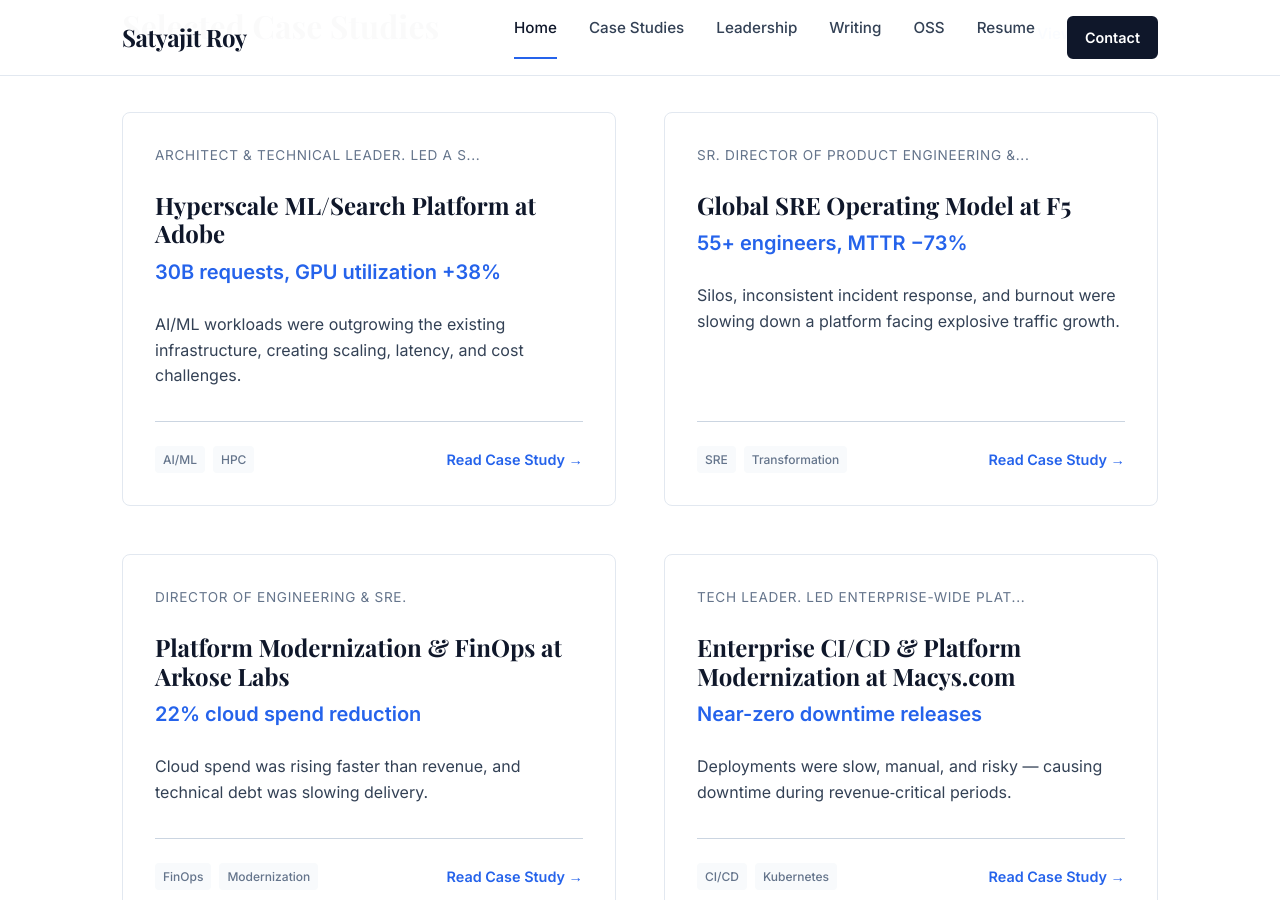
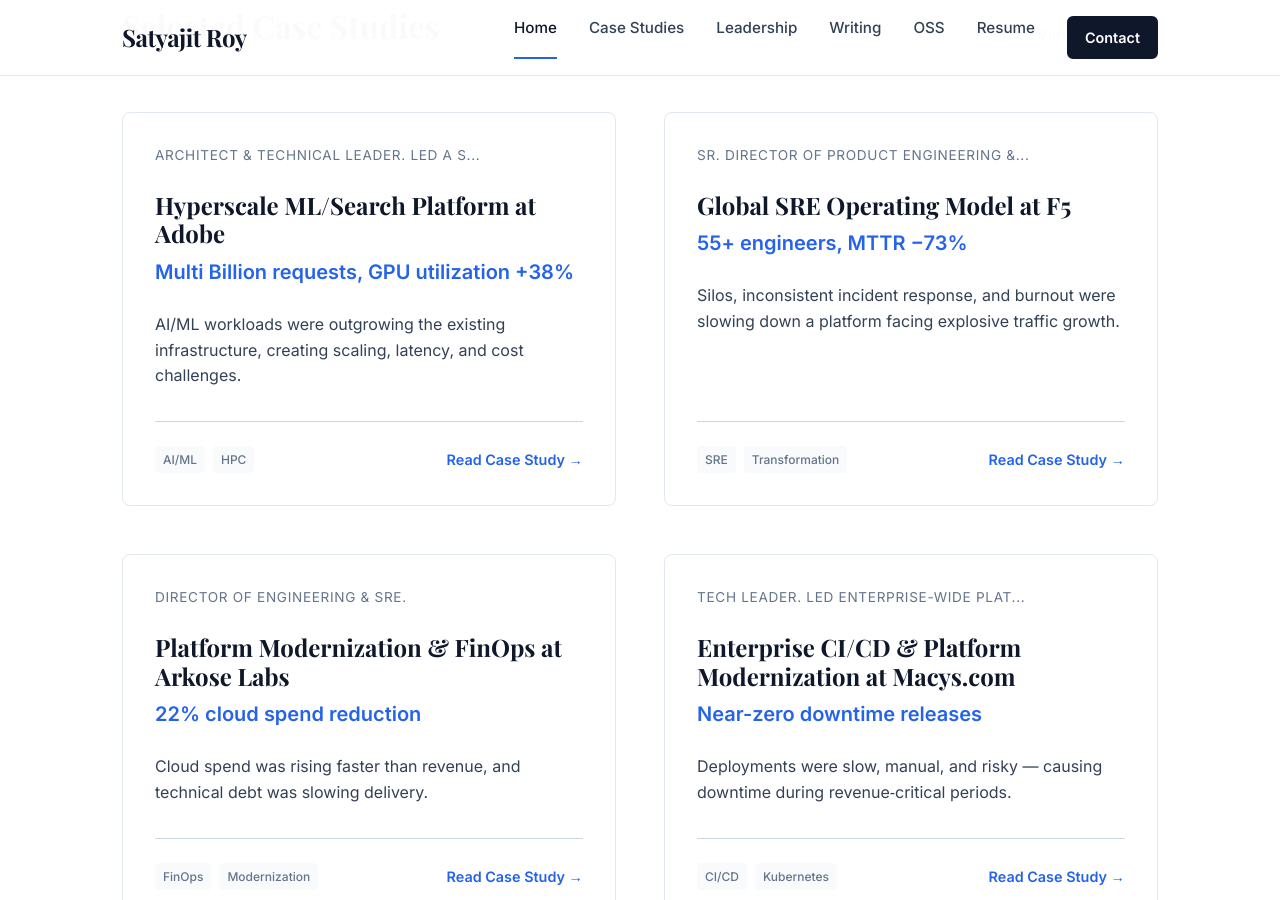
Before and after one commit to kodelint/kodelint.github.io, a Jekyll site: the page built from portfolio/index.md, in a window 1280 px wide and 900 px high, scrolled down 964 px. Built offline with Jekyll 4.4.1, drawn with Linux system fonts in a browser that asks for light colours; some web fonts are replaced.

Commit message:
chore(portfolio): update portfolio data

```diff
--- a/_data/portfolio.yml
+++ b/_data/portfolio.yml
@@ -22,7 +22,7 @@
 case_studies:
   - id: adobe-hyperscale
     title: "Hyperscale ML/Search Platform at Adobe"
-    outcome: "30B requests, GPU utilization +38%"
+    outcome: "Multi Billion requests, GPU utilization +38%"
     context: "Adobe's Core Search and Sensei platform serves as the intelligence layer behind flagship products, processing 30B+ daily requests."
     role: "Architect & Technical Leader. Led a senior platform team."
     problem: "AI/ML workloads were outgrowing the existing infrastructure, creating scaling, latency, and cost challenges."
```
